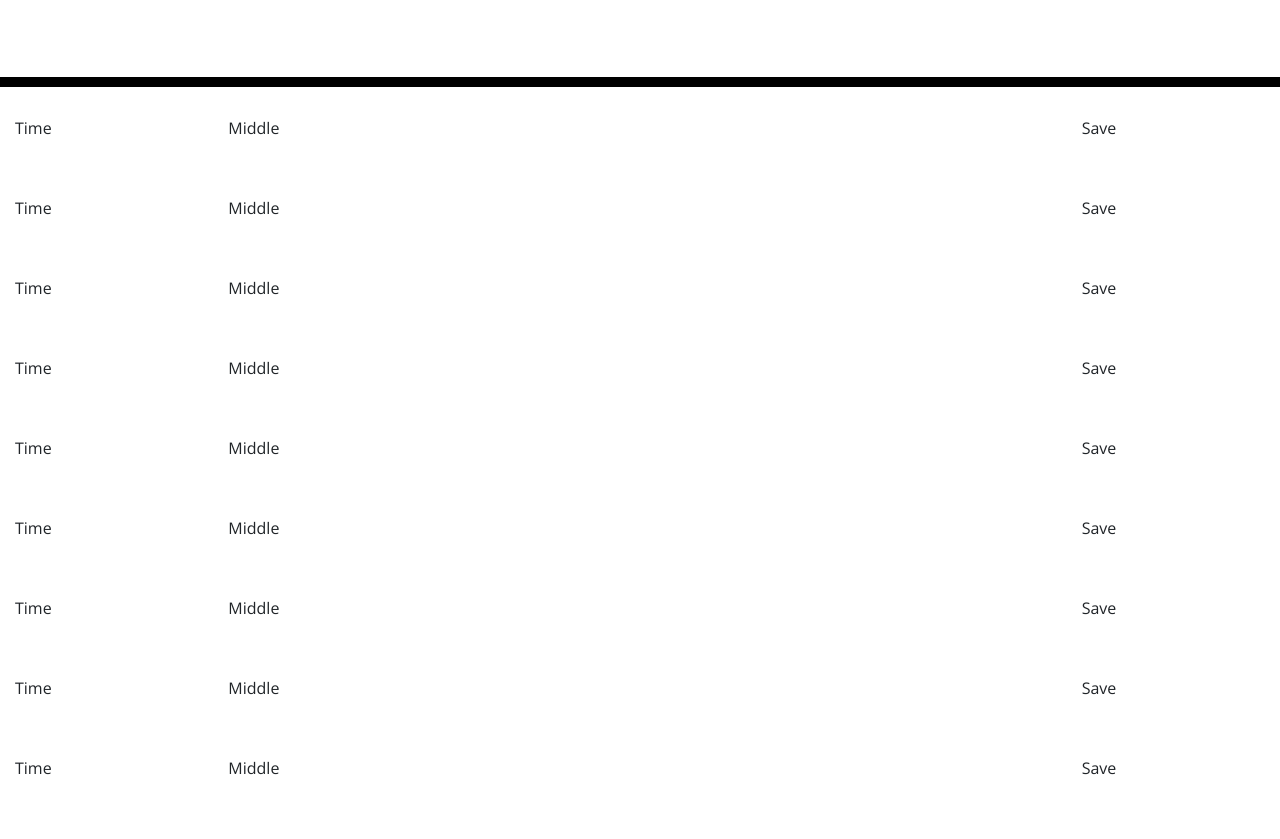
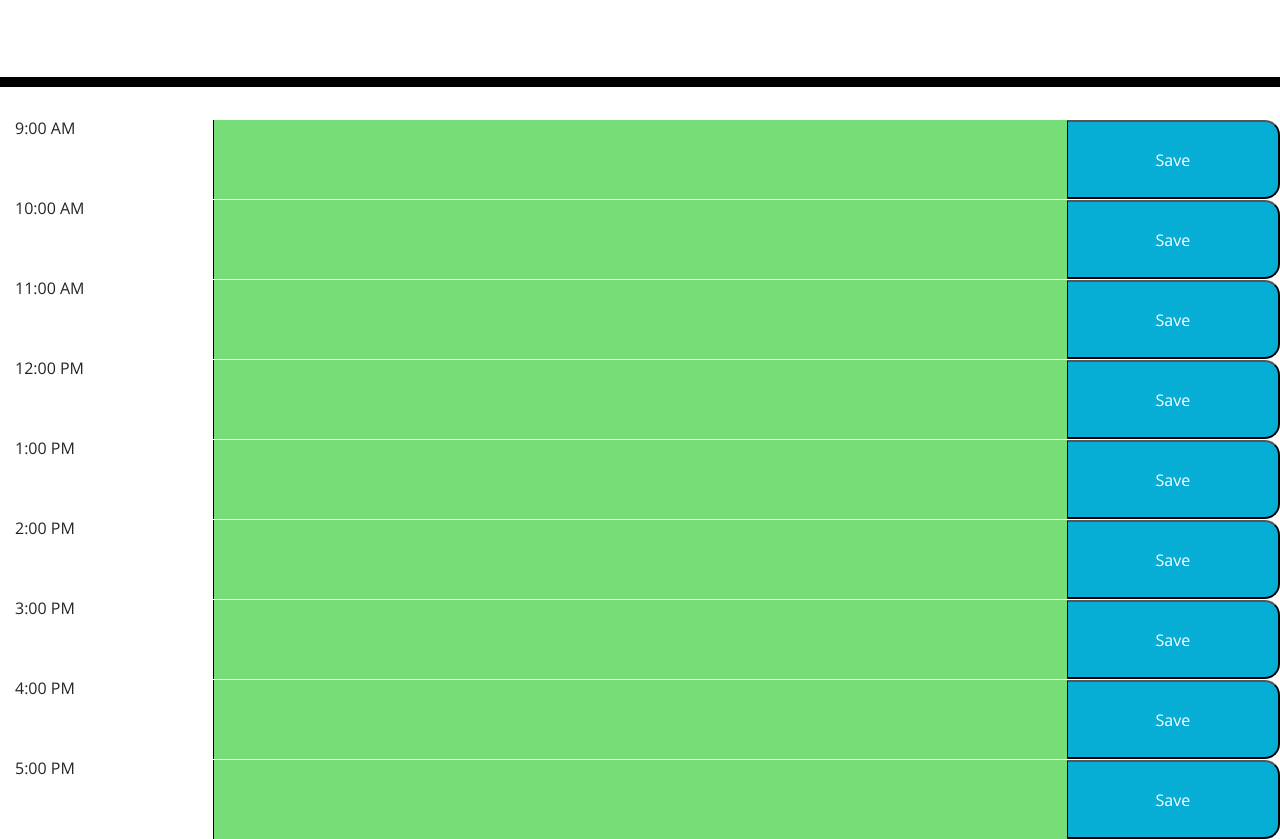
Before and after one commit to Lightfooted/work-day-scheduler, a plain HTML site: page index.html in a window 1280 px wide. Shown: the part 181-1020 px from the top of the page. Drawn offline with nearby package versions, Linux system fonts and the light colour scheme.

Commit message:
added textarea, time and save button

```diff
--- a/index.html
+++ b/index.html
@@ -1,5 +1,5 @@
-<!DOCTYPE html>
-<html lang="en">
+<!DOCTYPE htm-l>
+<htm-l lang="en">
   <head>
     <meta charset="UTF-8" />
     <meta name="viewport" content="width=device-width, initial-scale=1.0" />
@@ -31,57 +31,57 @@
     <div class="container-fluid">
       <!-- Timeblocks go here -->
       <div class="row">
-        <div class="col-sm-2">Time</div>
-        <div class="col-sm-8">Middle</div>
-        <div class="col-sm-2">Save</div>
+        <div class="col-sm-2">9:00 AM</div>
+        <textarea class="col-sm-8 future"></textarea>
+        <button class="col-sm-2 saveBtn">Save</button>
       </div>
 
       <div class="row">
-        <div class="col-sm-2">Time</div>
-        <div class="col-sm-8">Middle</div>
-        <div class="col-sm-2">Save</div>
+        <div class="col-sm-2">10:00 AM</div>
+        <textarea class="col-sm-8 future"></textarea>
+        <button class="col-sm-2 saveBtn">Save</button>
       </div>
 
       <div class="row">
-        <div class="col-sm-2">Time</div>
-        <div class="col-sm-8">Middle</div>
-        <div class="col-sm-2">Save</div>
+        <div class="col-sm-2">11:00 AM</div>
+        <textarea class="col-sm-8 future"></textarea>
+        <button class="col-sm-2 saveBtn">Save</button>
       </div>
 
       <div class="row">
-        <div class="col-sm-2">Time</div>
-        <div class="col-sm-8">Middle</div>
-        <div class="col-sm-2">Save</div>
+        <div class="col-sm-2">12:00 PM</div>
+        <textarea class="col-sm-8 future"></textarea>
+        <button class="col-sm-2 saveBtn">Save</button>
       </div>
 
       <div class="row">
-        <div class="col-sm-2">Time</div>
-        <div class="col-sm-8">Middle</div>
-        <div class="col-sm-2">Save</div>
+        <div class="col-sm-2">1:00 PM</div>
+        <textarea class="col-sm-8 future"></textarea>
+        <button class="col-sm-2 saveBtn">Save</button>
       </div>
 
       <div class="row">
-        <div class="col-sm-2">Time</div>
-        <div class="col-sm-8">Middle</div>
-        <div class="col-sm-2">Save</div>
+        <div class="col-sm-2">2:00 PM</div>
+        <textarea class="col-sm-8 future"></textarea>
+        <button class="col-sm-2 saveBtn">Save</button>
       </div>
 
       <div class="row">
-        <div class="col-sm-2">Time</div>
-        <div class="col-sm-8">Middle</div>
-        <div class="col-sm-2">Save</div>
+        <div class="col-sm-2">3:00 PM</div>
+        <textarea class="col-sm-8 future"></textarea>
+        <button class="col-sm-2 saveBtn">Save</button>
       </div>
 
       <div class="row">
-        <div class="col-sm-2">Time</div>
-        <div class="col-sm-8">Middle</div>
-        <div class="col-sm-2">Save</div>
+        <div class="col-sm-2">4:00 PM</div>
+        <textarea class="col-sm-8 future"></textarea>
+        <button class="col-sm-2 saveBtn">Save</button>
       </div>
 
       <div class="row">
-        <div class="col-sm-2">Time</div>
-        <div class="col-sm-8">Middle</div>
-        <div class="col-sm-2">Save</div>
+        <div class="col-sm-2">5:00 PM</div>
+        <textarea class="col-sm-8 future"></textarea>
+        <button class="col-sm-2 saveBtn">Save</button>
       </div>
 
     </div>
@@ -89,4 +89,4 @@
     <script src="https://code.jquery.com/jquery-3.4.1.min.js"></script>
     <script src="https://cdnjs.cloudflare.com/ajax/libs/moment.js/2.24.0/moment.min.js"></script>
   </body>
-</html>
+</htm-l>
```
